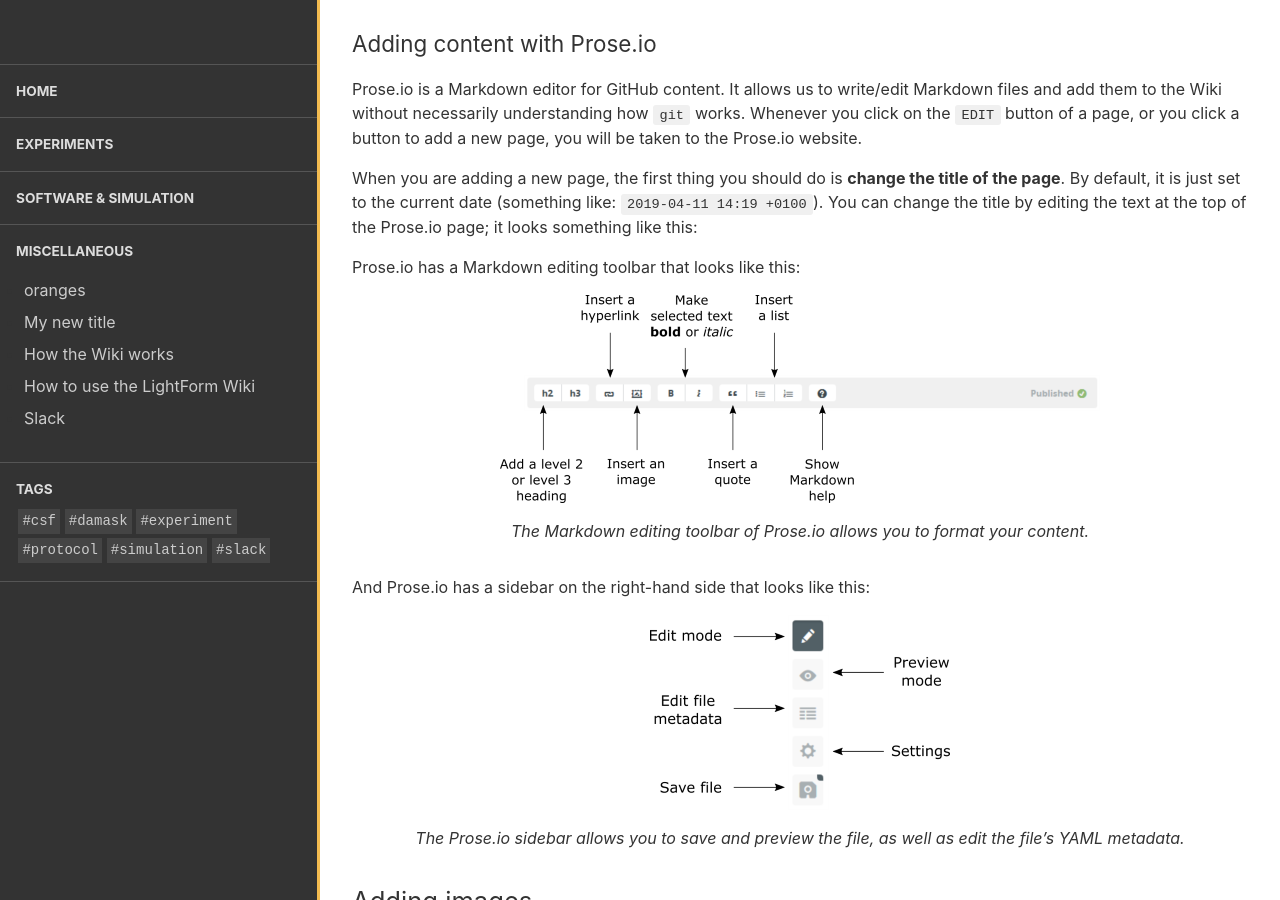
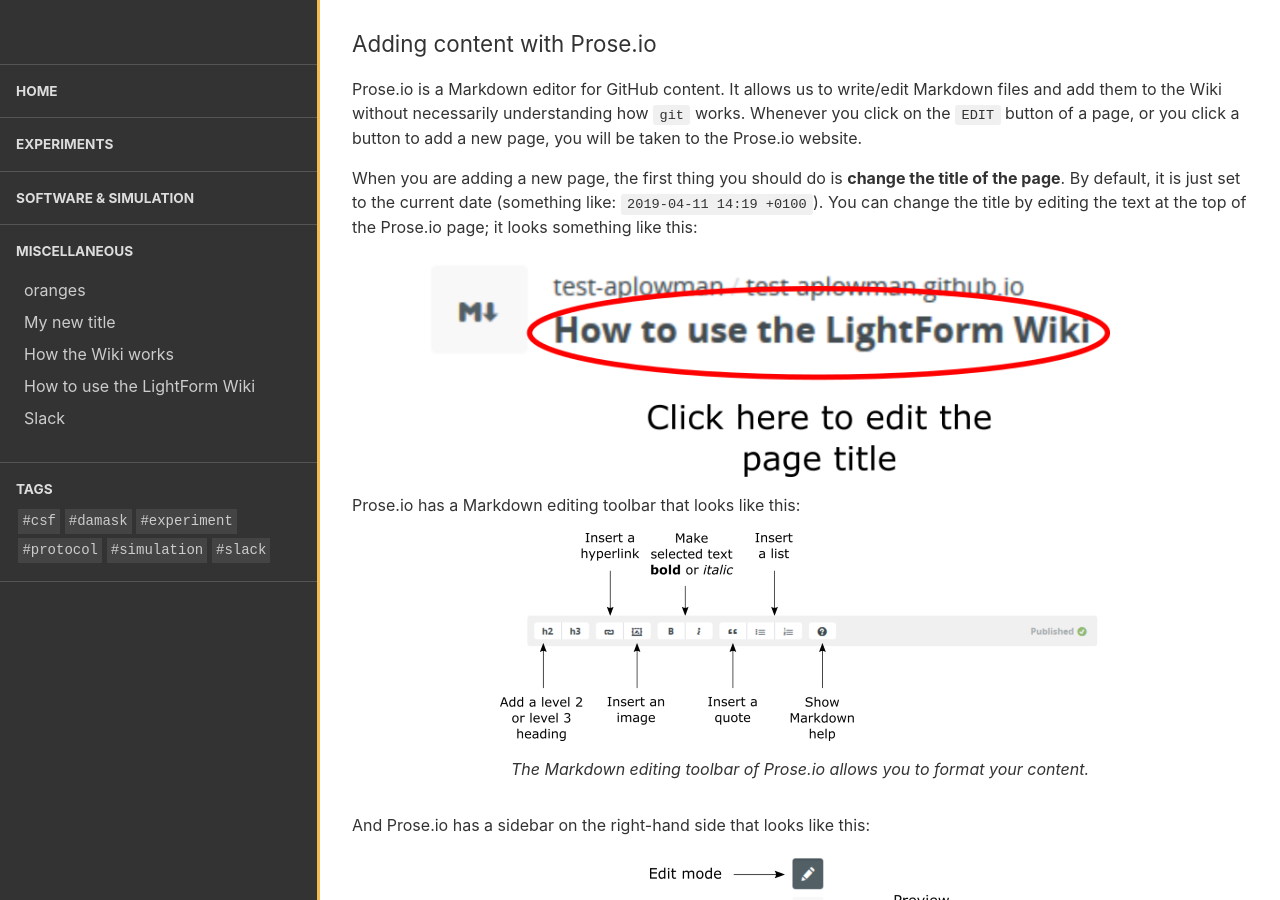
Before and after one commit to test-aplowman/test-aplowman.github.io, a Jekyll site: the page built from collections/_miscellaneous/how_to_use_wiki.md, in a window 1280 px wide and 900 px high, scrolled down 899 px. Built offline with Jekyll 4.4.1, drawn with Linux system fonts in a browser that asks for light colours.

Commit message:
Update how_to_use_wiki.md

```diff
--- a/collections/_miscellaneous/how_to_use_wiki.md
+++ b/collections/_miscellaneous/how_to_use_wiki.md
@@ -24,6 +24,7 @@
 
 When you are adding a new page, the first thing you should do is **change the title of the page**. By default, it is just set to the current date (something like: `2019-04-11 14:19 +0100`). You can change the title by editing the text at the top of the Prose.io page; it looks something like this:
 
+![prose_io_title_guide.png]({{site.baseurl}}/assets/images/posts/prose_io_title_guide.png)
 
 Prose.io has a Markdown editing toolbar that looks like this:
 
```
